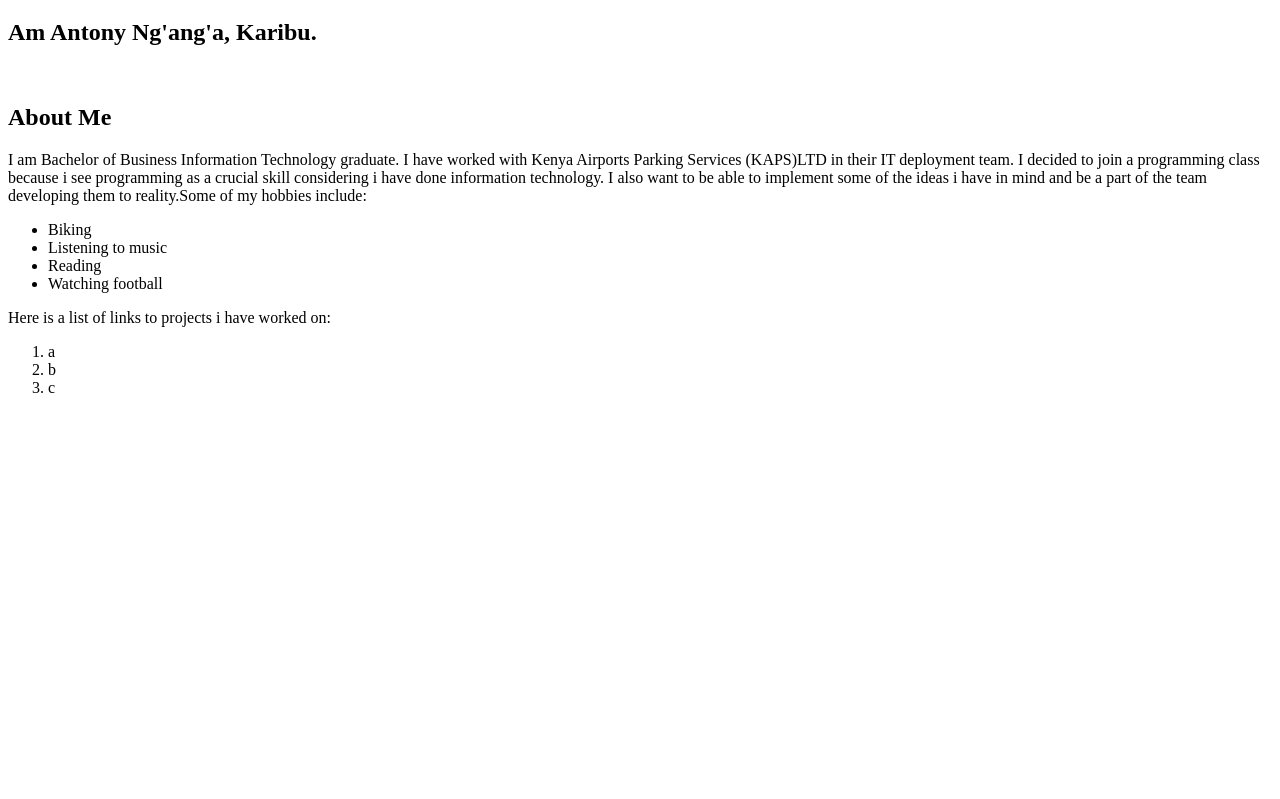
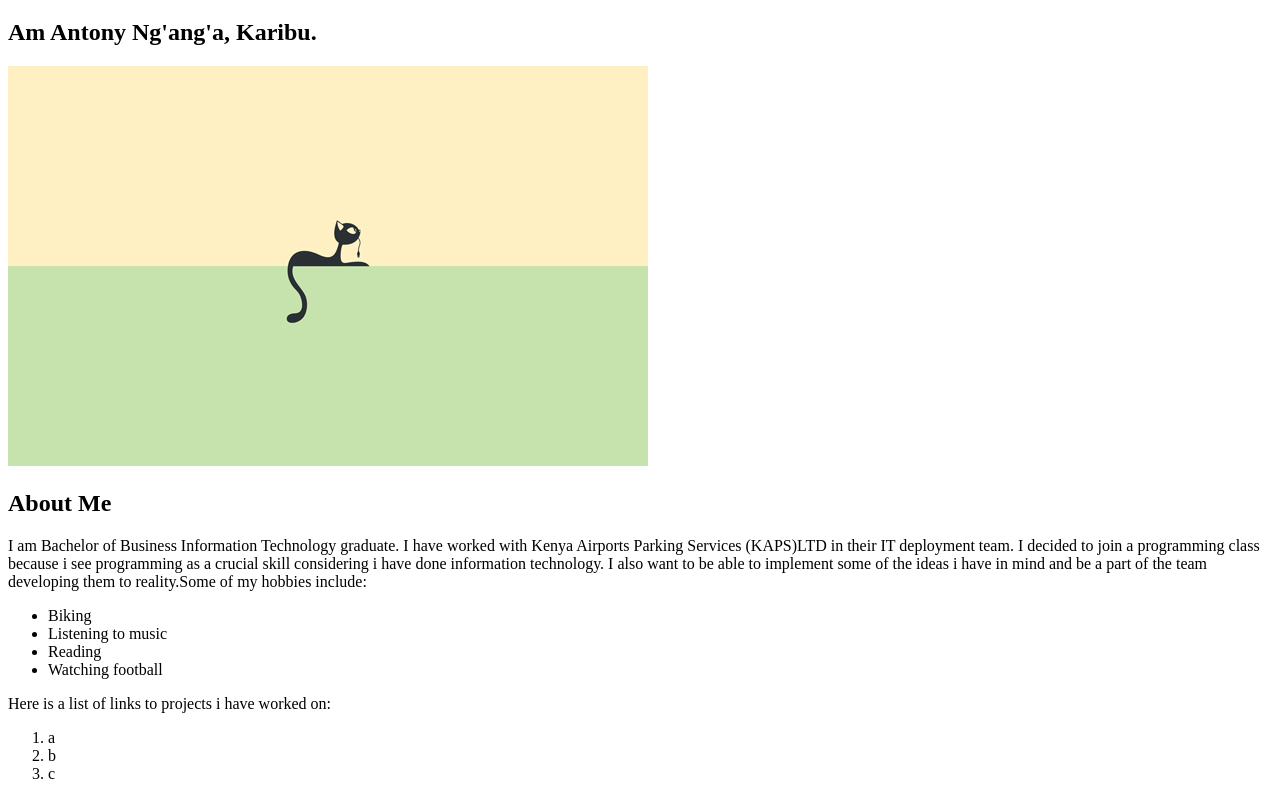
Before and after one commit to ANM05/portfolio-v1, a plain HTML site: page index.html in a window 1280 px wide. Shown: the part 61-860 px from the top of the page. Before the commit the page ends 800 px from the top, so only its background shows below. Drawn offline with Linux system fonts and the light colour scheme.

Commit message:
Adds image to my index.html

```diff
--- a/index.html
+++ b/index.html
@@ -8,7 +8,7 @@
   <body>
     <h1>Hi</h1>
     <h2>Am Antony Ng'ang'a, Karibu.</h2>
-    <img src="" alt="">
+    <img src="images/amw.jpg" alt="">
     <h2>About Me</h2>
     <p>I am Bachelor of Business Information Technology graduate. I have worked with Kenya Airports Parking Services
       (KAPS)LTD in their IT deployment team. I decided to join a programming class because i see programming as a crucial skill considering
@@ -27,6 +27,5 @@
         <li>b</li>
         <li>c</li>
       </ol>
-
     </p>
 </html>
```
Also changed, not shown: images/AMW12.jpg (added), images/amw.jpg (added).
